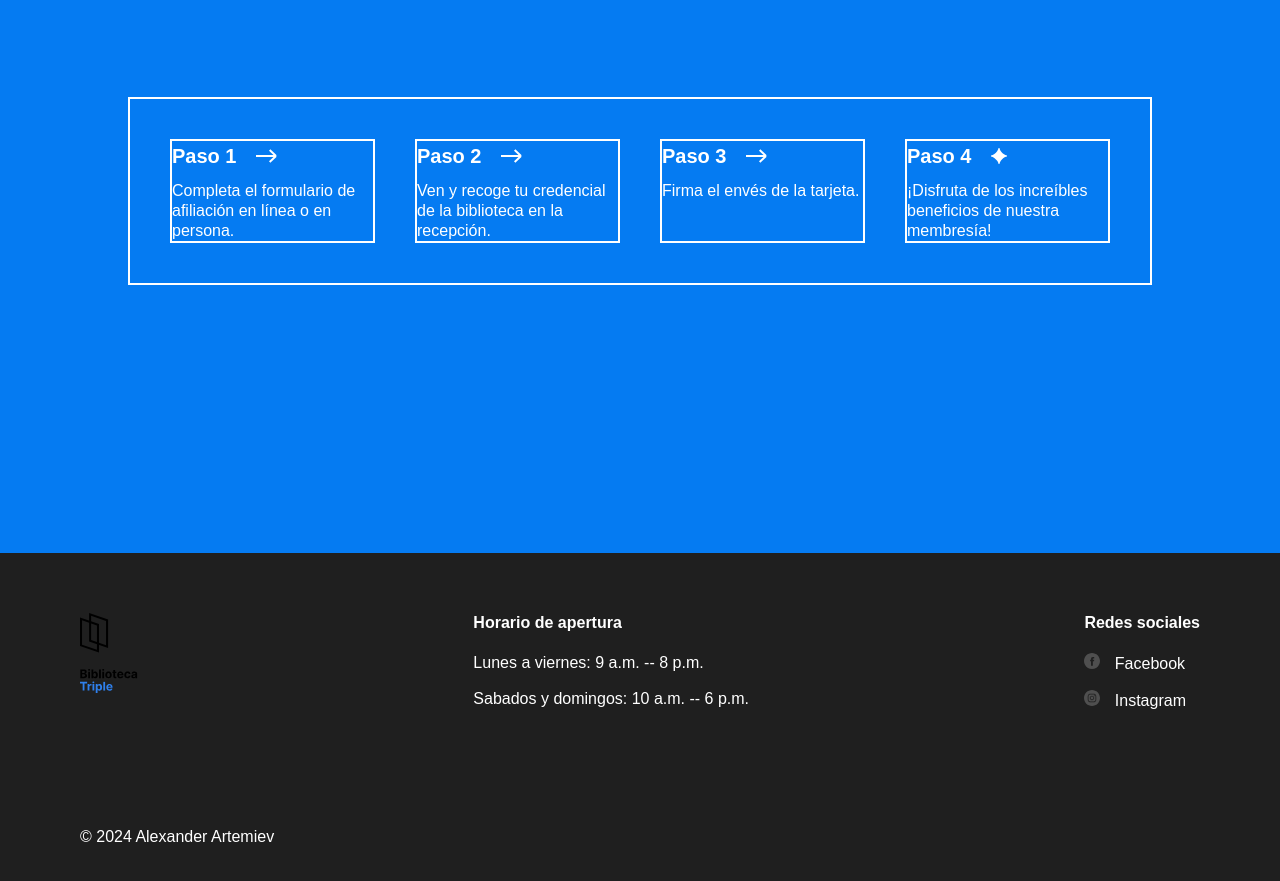
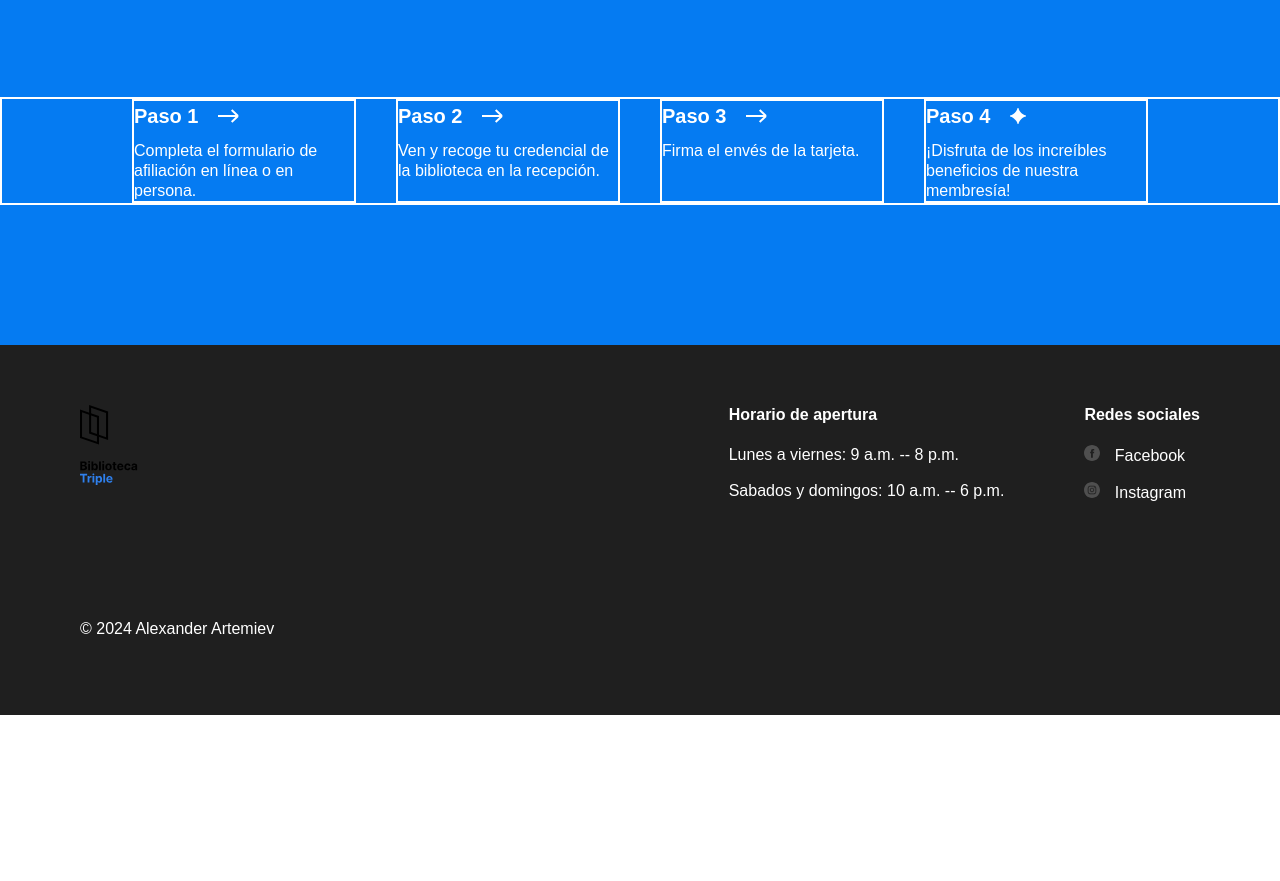
Before and after one commit to clavichcov/web_project_library_es, a plain HTML site: page index.html in a window 1280 px wide. Shown: the part 3145-4026 px from the top of the page. After the commit the page ends 3860 px from the top, so only its background shows below. Drawn offline with Linux system fonts and the light colour scheme.

Commit message:
Actualizacion 8 de mi proyecto

```diff
--- a/styles/style.css
+++ b/styles/style.css
@@ -319,13 +319,14 @@
 
 .membership__steps {
   list-style-type: none;
-  padding: 40px;
-  margin: 100px 10% 10%;
+  /*padding: 40px;*/
+  padding: 0;
+  /*margin: 100px 10% 10%;*/
+  margin:100px 0 0;
   display: flex;
   border: 2px solid #fff;
   justify-content: center;
   gap:40px;
-  box-sizing: border-box;
 
 }
 
@@ -357,6 +358,7 @@
   box-sizing: border-box;
   padding:60px 80px;
   background-color: #1f1f1f;
+  color: #fff;
 }
 
 .footer__columns {
@@ -367,12 +369,12 @@
 
 .footer__column_content_hours {
 
-  color: #fff;
+  margin-left: auto;
 }
 
 .footer__column_content_social {
-  margin-left: 0;
-  color: #fff;
+  margin-left: 80px;
+
 }
 
 .footer__logo {
```
